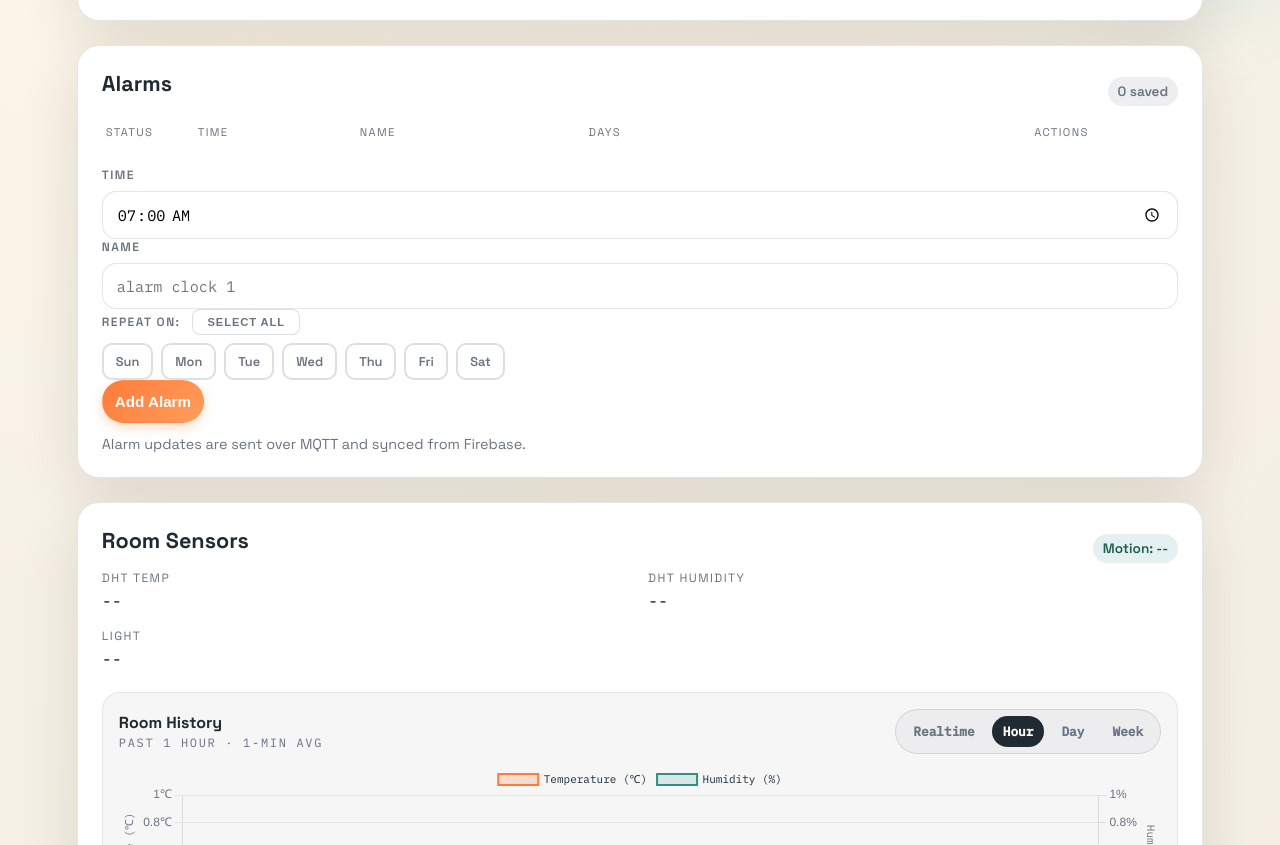
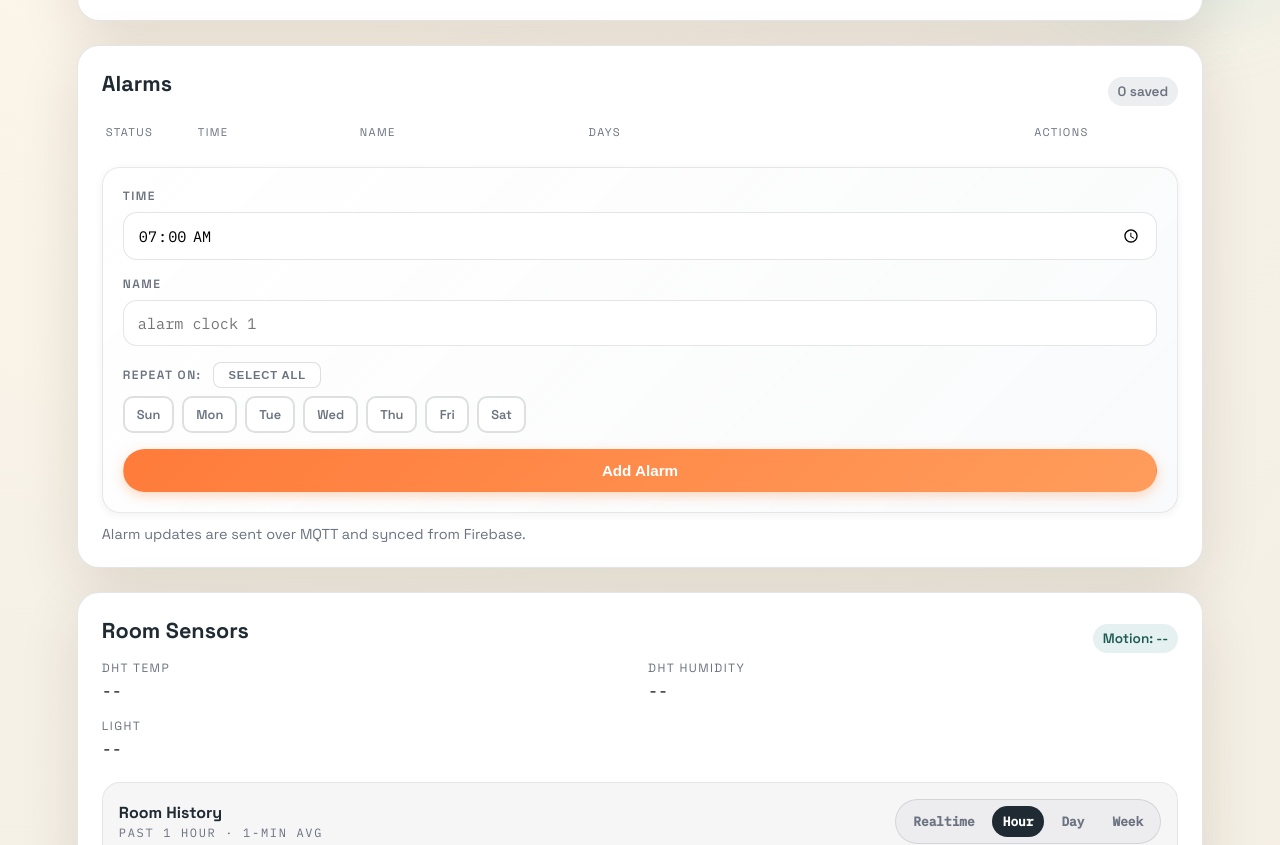
Before and after one commit to TSS5960/AI_IR_Remote, a website: page cloudflare_dashboard/public/index.html in a window 1280 px wide. Shown: the part 875-1720 px from the top of the page. Drawn offline with nearby package versions, Linux system fonts and the light colour scheme; no server answers.

Commit message:
fix: correct minor error in codes

```diff
--- a/cloudflare_dashboard/public/styles.css
+++ b/cloudflare_dashboard/public/styles.css
@@ -439,9 +439,6 @@ body {
   outline: none;
   border-color: var(--accent);
   box-shadow: 0 0 0 3px rgba(255, 133, 51, 0.1);
-}
-  display: inline-flex;
-  gap: 8px;
 }
 
 .alarm-form {
```
